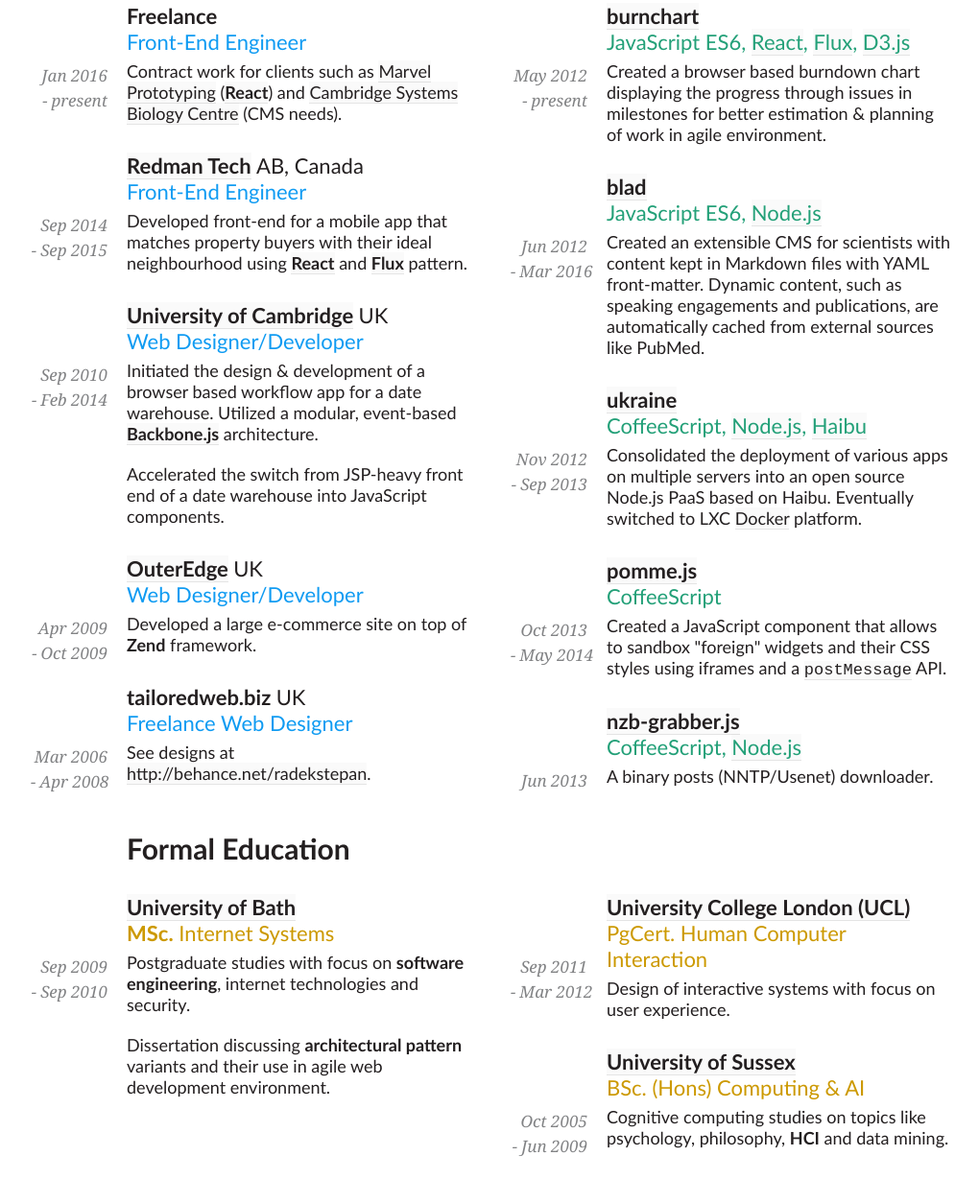
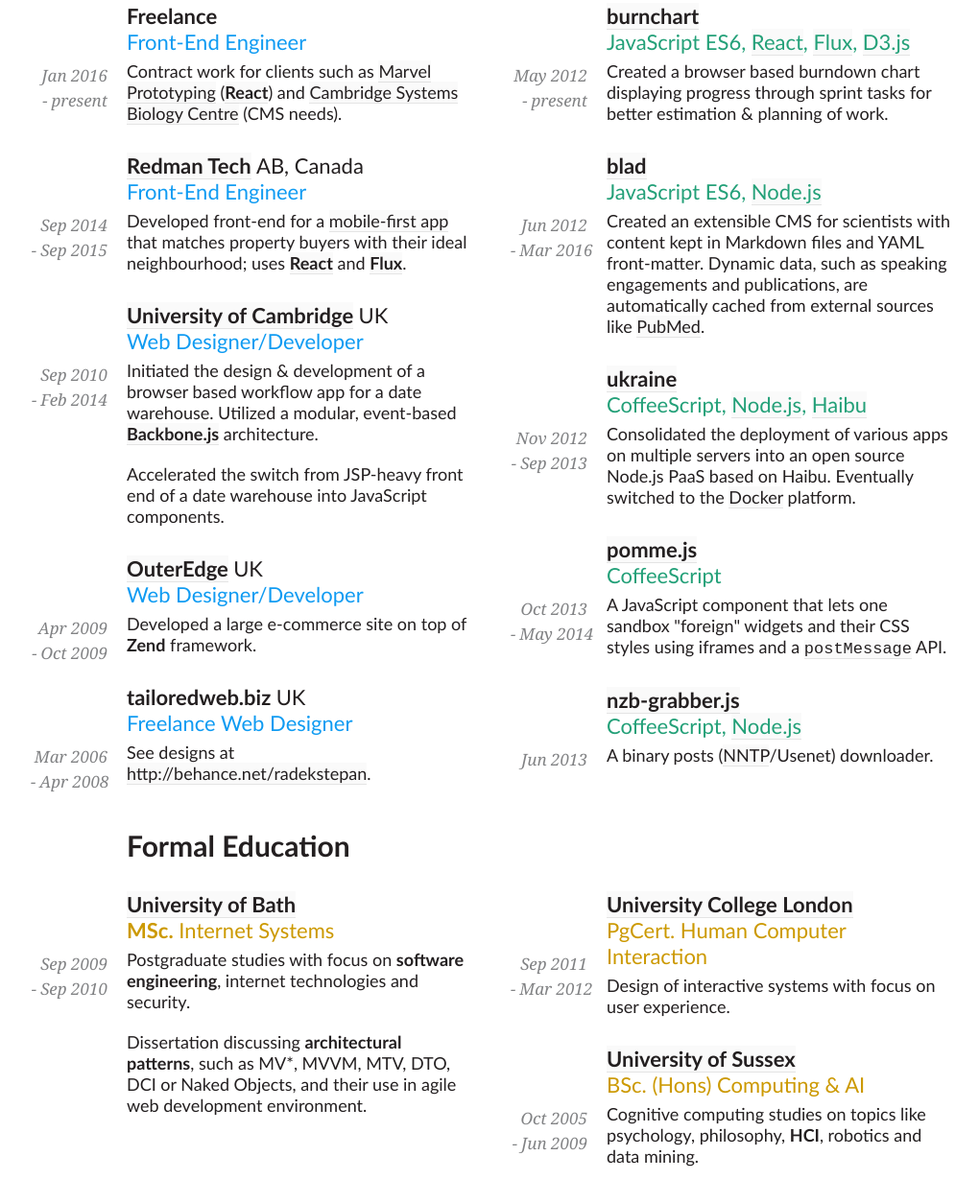
Before and after one commit to radekstepan/resume, a website: page index.html in a window 1280 px wide. Shown: the part 322-1576 px from the top of the page at 96% size, without its empty margins (128-1148 px from the left). Drawn offline with Linux system fonts and the light colour scheme; a web font is replaced by a local one.

Commit message:
update text

```diff
--- a/index.html
+++ b/index.html
@@ -47,11 +47,11 @@
           <time>Sep 2015</time>
         </aside>
         <h3>Front-End Engineer</h3>
-        <p>Developed front-end for a mobile app that matches property buyers with
-          their ideal neighbourhood using
+        <p>Developed front-end for a <a href="http://www.hometribe.ca/app/khatba">mobile-first app</a>
+          that matches property buyers with their ideal neighbourhood; uses
           <strong><a href="https://facebook.github.io/react/">React</a></strong>
           and
-          <strong><a href="https://facebook.github.io/flux/docs/overview.html">Flux</a></strong> pattern.</p>
+          <strong><a href="https://facebook.github.io/flux/docs/overview.html">Flux</a></strong>.</p>
       </article>
 
       <article>
@@ -102,9 +102,8 @@
         <h3>JavaScript ES6, <a href="https://facebook.github.io/react/">React</a>,
           <a href="https://facebook.github.io/flux/docs/overview.html">Flux</a>,
           <a href="https://d3js.org/">D3.js</a></h3>
-        <p>Created a browser based burndown chart displaying the progress through
-          issues in milestones for better estimation &amp; planning of work in agile
-          environment.</p>
+        <p>Created a browser based burndown chart displaying progress through
+          sprint tasks for better estimation &amp; planning of work.</p>
       </article>
 
       <article>
@@ -115,9 +114,9 @@
         </aside>
         <h3>JavaScript ES6, <a href="https://nodejs.org/en/">Node.js</a></h3>
         <p>Created an extensible CMS for scientists with content kept in Markdown
-          files with YAML front-matter. Dynamic content, such as speaking
-          engagements and publications, are automatically cached from external
-          sources like PubMed.</p>
+          files and YAML front-matter. Dynamic data, such as speaking engagements
+          and publications, are automatically cached from external sources like
+          <a href="http://www.ncbi.nlm.nih.gov/pubmed">PubMed</a>.</p>
       </article>
 
       <article>
@@ -129,7 +128,7 @@
         <h3>CoffeeScript, <a href="https://nodejs.org/en/">Node.js</a>,
           <a href="https://github.com/nodejitsu/haibu">Haibu</a></h3>
         <p>Consolidated the deployment of various apps on multiple servers into
-          an open source Node.js PaaS based on Haibu. Eventually switched to LXC
+          an open source Node.js PaaS based on Haibu. Eventually switched to the
           <a href="https://github.com/dokku/dokku">Docker</a> platform.</p>
       </article>
 
@@ -141,8 +140,8 @@
         </aside>
 
         <h3>CoffeeScript</h3>
-        <p>Created a JavaScript component that allows to sandbox "foreign" widgets
-          and their CSS styles using iframes and a
+        <p>A JavaScript component that lets one sandbox "foreign" widgets and their
+          CSS styles using iframes and a
           <code><a href="http://devdocs.io/dom/client/postmessage">postMessage</a></code>
           API.</p>
       </article>
@@ -153,7 +152,8 @@
           <time>Jun 2013</time>
         </aside>
         <h3>CoffeeScript, <a href="https://nodejs.org/en/">Node.js</a></h3>
-        <p>A binary posts (NNTP/Usenet) downloader.</p>
+        <p>A binary posts (<a href="https://en.wikipedia.org/wiki/Network_News_Transfer_Protocol">NNTP</a>/Usenet)
+          downloader.</p>
       </article>
     </section>
 
@@ -170,14 +170,20 @@
           <h3><strong>MSc.</strong> Internet Systems</h3>
           <p>Postgraduate studies with focus on <strong>software engineering</strong>,
             internet technologies and security.</p>
-          <p>Dissertation discussing <strong>architectural pattern</strong> variants
-            and their use in agile web development environment.</p>
+          <p>Dissertation discussing <strong>architectural patterns</strong>, such
+            as
+            <span title="Model-View-Controller">MV*</span>,
+            <span title="Model-View-ViewModel">MVVM</span>,
+            <span title="Model-Template-View">MTV</span>,
+            <span title="Data Transfer Object">DTO</span>,
+            <span title="Data, context and interaction">DCI</span>
+            or Naked Objects, and their use in agile web development environment.</p>
         </article>
       </div>
 
       <div class="wrap">
         <article>
-          <h2><a href="http://www.ucl.ac.uk/">University College London (UCL)</a></h2>
+          <h2><a href="http://www.ucl.ac.uk/">University College London</a></h2>
           <aside>
             <time>Sep 2011</time>
             <time>Mar 2012</time>
@@ -194,7 +200,7 @@
           </aside>
           <h3>BSc. (Hons) Computing &amp; AI</h3>
           <p>Cognitive computing studies on topics like psychology, philosophy,
-            <strong>HCI</strong> and data mining.</p>
+            <strong>HCI</strong>, robotics and data mining.</p>
         </article>
       </div>
     </section>
```
